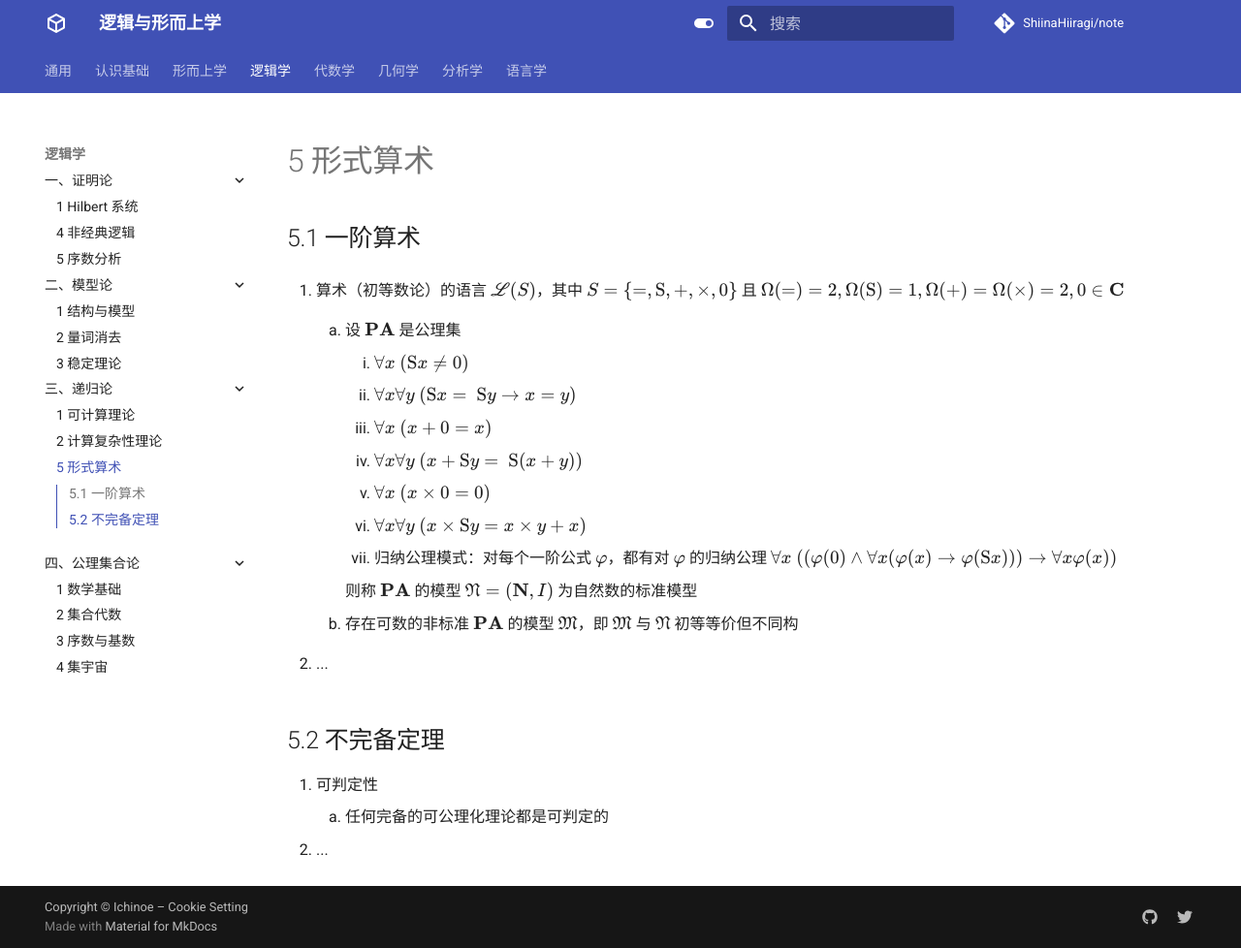
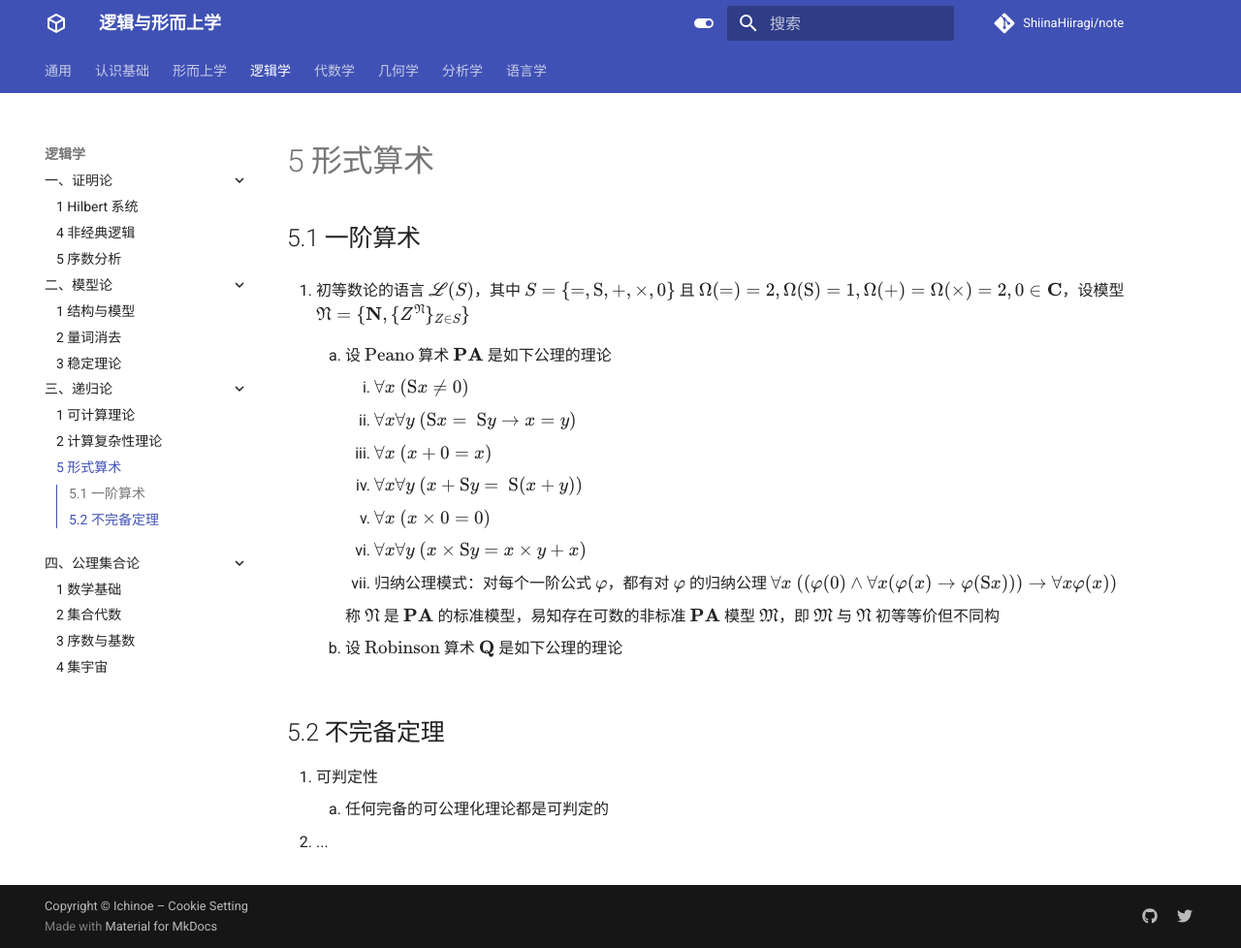
Before and after one commit to ShiinaHiiragi/note, an MkDocs documentation site: the page built from docs/logic/rec/arith.md, in a window 1280 px wide and 978 px high. Shown: the whole window at 97% size. Built offline with MkDocs 1.6.1 and Material for MkDocs 9.7.7, drawn with Linux system fonts in a browser that asks for light colours; comment, search, counter and statistics services are not loaded.

```diff
--- a/docs/logic/rec/arith.md
+++ b/docs/logic/rec/arith.md
@@ -1,8 +1,8 @@
 # 5 形式算术
 
 ## 5.1 一阶算术
-1. 算术（初等数论）的语言 $\mathscr L(S)$，其中 $S = \{=, \mathrm{S}, +, \times, 0\}$ 且 $\Omega(=) = 2, \Omega(\mathrm{S}) = 1, \Omega(+) = \Omega(\times) = 2, 0 \in \mathbf C$
-    1. 设 $\mathbf{PA}$ 是公理集
+1. 初等数论的语言 $\mathscr L(S)$，其中 $S = \{=, \mathrm{S}, +, \times, 0\}$ 且 $\Omega(=) = 2, \Omega(\mathrm{S}) = 1, \Omega(+) = \Omega(\times) = 2, 0 \in \mathbf C$，设模型 $\mathfrak N = \{\mathbf N, \{Z^{\mathfrak N}\}_{Z \in S}\}$
+    1. 设 $\text{Peano}$ 算术 $\mathbf{PA}$ 是如下公理的理论
         1. $\forall x \ (\mathrm{S} x \not = 0)$
         2. $\forall x \forall y \ (\mathrm{S} x = \mathrm{~S} y \rightarrow x = y)$
         3. $\forall x \ (x+0 = x)$
@@ -11,11 +11,9 @@
         6. $\forall x \forall y \ (x \times \mathrm{S} y = x \times y+x)$
         7. 归纳公理模式：对每个一阶公式 $\varphi$，都有对 $\varphi$ 的归纳公理 $\forall x \ ((\varphi(0) \wedge \forall x(\varphi(x) \rightarrow \varphi(\mathrm{S} x))) \rightarrow \forall x \varphi(x))$
 
-        则称 $\mathbf{PA}$ 的模型 $\mathfrak N = (\mathbf N, I)$ 为自然数的标准模型
+        称 $\mathfrak N$ 是 $\textbf{PA}$ 的标准模型，易知存在可数的非标准 $\mathbf{PA}$ 模型 $\mathfrak M$，即 $\mathfrak M$ 与 $\mathfrak N$ 初等等价但不同构
 
-    2. 存在可数的非标准 $\mathbf{PA}$ 的模型 $\mathfrak M$，即 $\mathfrak M$ 与 $\mathfrak N$ 初等等价但不同构
-
-2. ...
+    2. 设 $\text{Robinson}$ 算术 $\mathbf{Q}$ 是如下公理的理论
 
 ## 5.2 不完备定理
 1. 可判定性
```
Also changed, not shown: docs/logic/set/card.md (+0 -4 lines), docs/logic/set/zfc.md (+1 -1 lines).
